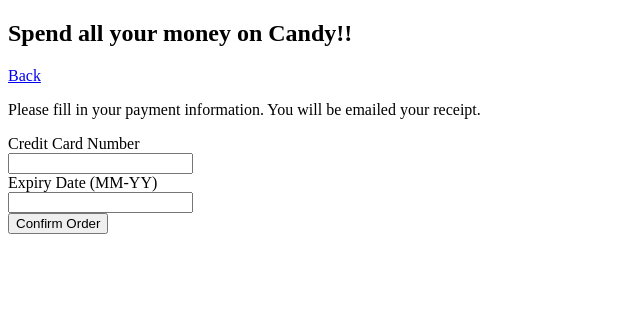
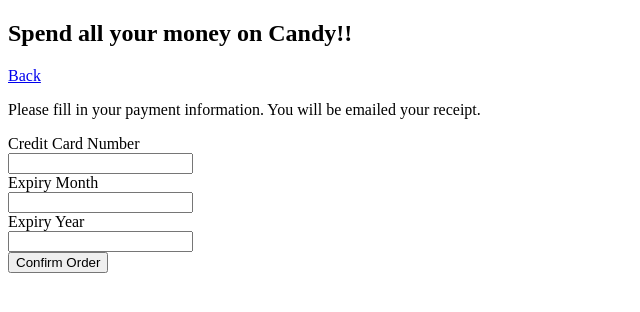
Before and after one commit to sheltonli/csc309a2, a CodeIgniter app: page /index.php/client/paymentconf in a window 1280 px wide. Shown: the top 312 px of the page, without its empty margins (0-640 px from the left). Run offline with CodeIgniter, Linux system fonts and the light colour scheme.

Commit message:
checkout form

```diff
--- a/application/controllers/candystore.php
+++ b/application/controllers/candystore.php
@@ -38,8 +38,8 @@ class CandyStore extends CI_Controller {
 		$this->form_validation->set_rules('first', 'First Name', 'required|min_length[1]|max_length[30]');
 		$this->form_validation->set_rules('last', 'Last Name', 'required|min_length[1]|max_length[30]');
 		$this->form_validation->set_rules('email', 'Email', 'required|valid_email');
-		$this->form_validation->set_rules('password', 'Password', 'required|min_length[5]|max_length[30]');
-		$this->form_validation->set_rules('passconf', 'Password Confirmation', 'required|min_length[5]|max_length[30]|matches[password]');
+		$this->form_validation->set_rules('password', 'Password', 'required|min_length[6]|max_length[30]');
+		$this->form_validation->set_rules('passconf', 'Password Confirmation', 'required|min_length[6]|max_length[30]|matches[password]');
 
 		if ($this->form_validation->run() == false){
 			$this->load->view('welcome/signup.php');
--- a/application/controllers/client.php
+++ b/application/controllers/client.php
@@ -57,7 +57,8 @@ class Client extends CI_Controller {
 		$this->load->library('form_validation');
 
 		$this->form_validation->set_rules('ccnum', 'Credit Card Number', 'required|exact_length[16]|numeric');
-		$this->form_validation->set_rules('ccexp', 'Expiry Date (MM/YY)', 'required|callback_ccexp_check');
+		$this->form_validation->set_rules('ccexpmonth', 'Expiry Month', 'required');
+		$this->form_validation->set_rules('ccexpyear', 'Expiry Year', 'required|callback_ccexp_check');
 
 		if ($this->form_validation->run() == false){
 			$this->load->view('checkout/checkout.php');
@@ -66,10 +67,18 @@ class Client extends CI_Controller {
 		}
 	}
 
-	public function ccexp_check($ccexp){
-		if (preg_match("/\d{2}-\d{2}/", $ccexp) == 0){
-			$this->form_validation->set_message('ccexp_check', 'Invalid Expiry Date, should be MM-YY');
+	public function ccexp_check($ccexpmonth, $ccexpyear){
+		$date = getdate();
+		$month = $date['mon'];
+		$year = $date['year'];
+		if (($year % 100) > $ccexpyear){
+			$this->form_validation->set_message('ccexp_check', 'Your card is expired.');
 			return false;
+		} else if (($year % 100) == $$ccexpyear) {
+			if ($month > $ccexpmonth){
+				$this->form_validation->set_message('ccexp_check', 'Your card is expired.');
+				return false;
+			}
 		}
 		return true;
 	}
--- a/application/views/checkout/checkout.php
+++ b/application/views/checkout/checkout.php
@@ -19,11 +19,15 @@
 
         	echo form_label('Credit Card Number');
             echo form_error('ccnum');
-            echo form_input('ccnum', "", "required");
+            echo form_input('ccnum', "", "required pattern='\d{16}' title='Your card should have 16 digits.'");
 
-            echo form_label('Expiry Date (MM-YY)');
-            echo form_error('ccexp');
-            echo form_input('ccexp', "", "required pattern='\d{2}-\d{2}' title='MM/YY'");
+            echo form_label('Expiry Month');
+            echo form_error('ccexpmonth');
+            echo form_input('ccexpmonth', "", "required title='Please enter your card's expiry month.");
+
+            echo form_label('Expiry Year');
+            echo form_error('ccexpyear');
+            echo form_input('ccexpyear', "", "required title='Please enter your card's expiry year.");
 
             echo form_submit('submit', 'Confirm Order');
             echo form_close();
```
